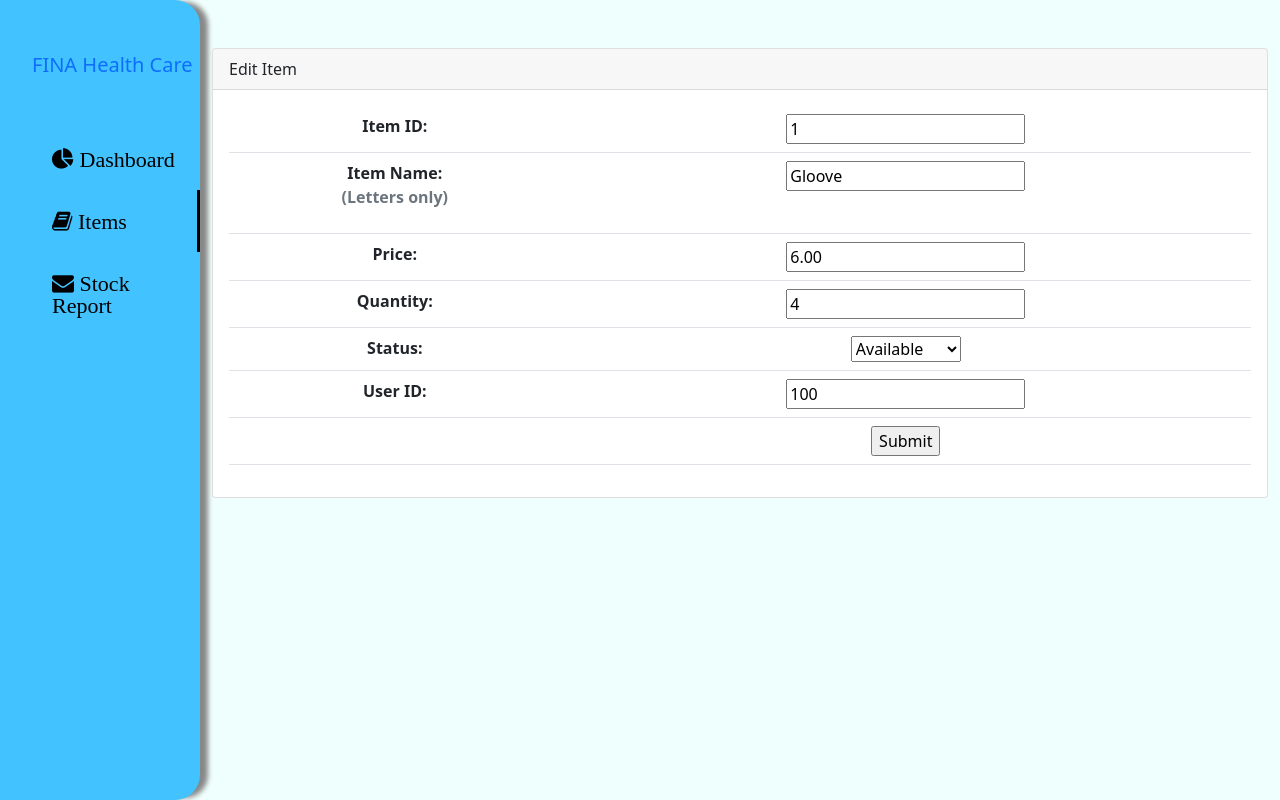
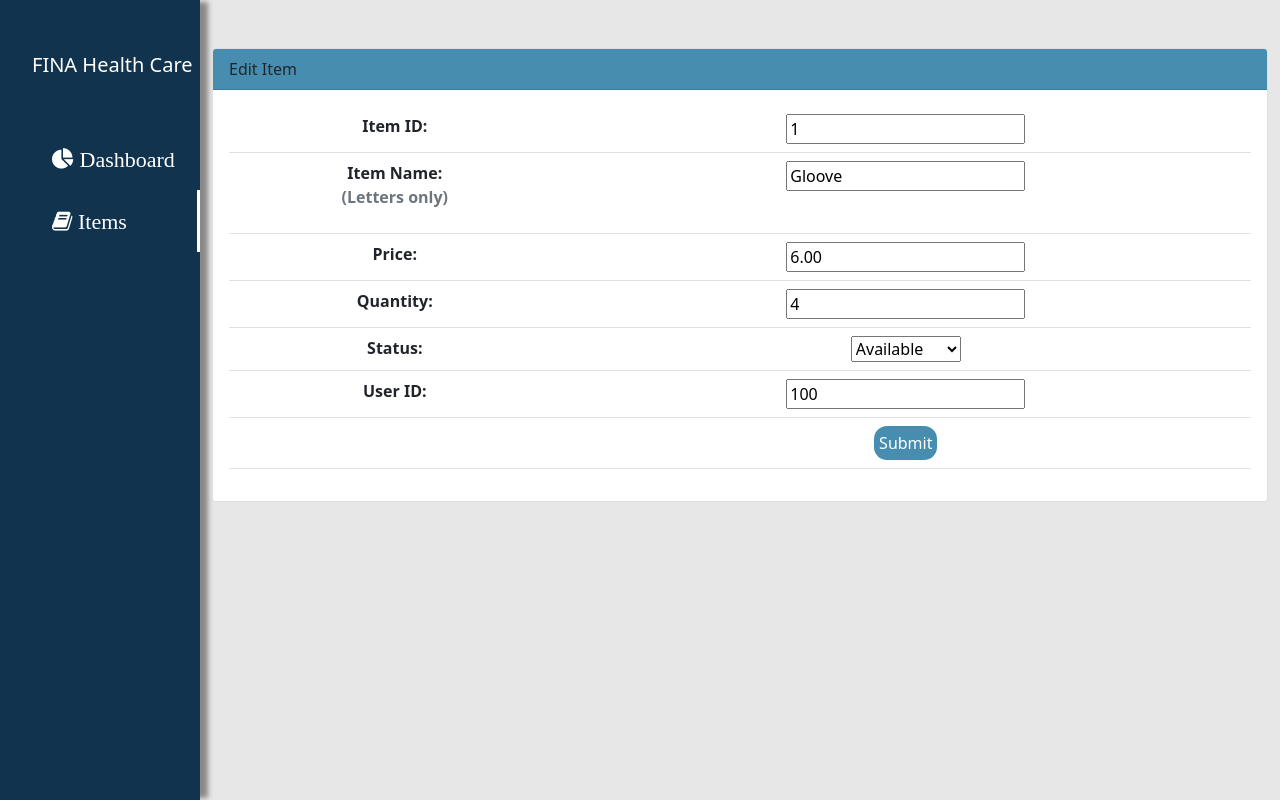
Before and after one commit to yousseftawfik11/Fina-Health, a PHP site: page /iCUpdate.php?itemID=1 in a window 1280 px wide. Run offline with PHP 8.4, Linux system fonts and the light colour scheme; data that the repository does not hold is empty; some libraries are stand-ins or nearby versions.

Commit message:
front-end

```diff
--- a/css/iCStyles.css
+++ b/css/iCStyles.css
@@ -5,14 +5,14 @@
 .navWrapper {
     margin: auto;
     display: flex;
-    background-color: #EFFFFD;
+    background-color: #e7e7e7;
 }
 
 .sideNav {
     width: 200px;
     height: 100vh;
-    background: #42C2FF;
-    border-radius: 0px 25px 25px 0px;
+    background: #11334D;
+    border-radius: 0px 0px 0px 0px;
     box-shadow: 10px 0 5px -2px #888;
 }
 
@@ -28,9 +28,33 @@
 .sideNav ul li i {
     margin: 20px;
     font-size: 22px;
-    color: black;
+    color: white;
 }
 
 .sideNav li:hover, li.active {
-    border-right: 3px solid black;
+    border-right: 3px solid white;
 }
+
+/*Submit buttons*/
+.submit_btn{
+    border-radius: 13px;
+    padding: 5px;
+    background-color: #478daf;
+    color: white;
+    border: none;
+    transition: all ease-in 0.3s;
+}
+.submit_btn:hover{
+    padding-left: 9px;
+    padding-right: 9px;
+}
+
+/*Cards*/
+.card-header {
+    background-color: #478daf !important;
+}
+
+.navbar-brand {
+    color: white;
+    text-decoration: none;
+}
--- a/iCUpdate.php
+++ b/iCUpdate.php
@@ -38,7 +38,6 @@ $row = mysqli_fetch_array($result);
                 <br><br><br>
                 <li><a href="iCHome.php"><i class="fa fa-pie-chart"> Dashboard</i></a></li>
                 <li class="active"><a href="iCItemUpdate.php"><i class="fa fa-book"> Items</i></a></li>
-                <li><a href="#"><i class="fa fa-envelope"> Stock Report</i></a></li>
             </ul>
         </div>
         <div class="container">
@@ -86,7 +85,7 @@ $row = mysqli_fetch_array($result);
                                         </tr>
                                         <tr>
                                             <th scope="row"></th>
-                                            <td><input type="submit" name="submit" value="Submit" class="button"></td>
+                                            <td><input type="submit" name="submit" value="Submit" class="button submit_btn"></td>
                                         </tr>
                                     </tbody>
                                 </table>
```
Also changed, not shown: iCHome.php (+4 -4 lines), iCItemUpdate.php (+9 -6 lines), logout.php (added, +35 -0 lines).
